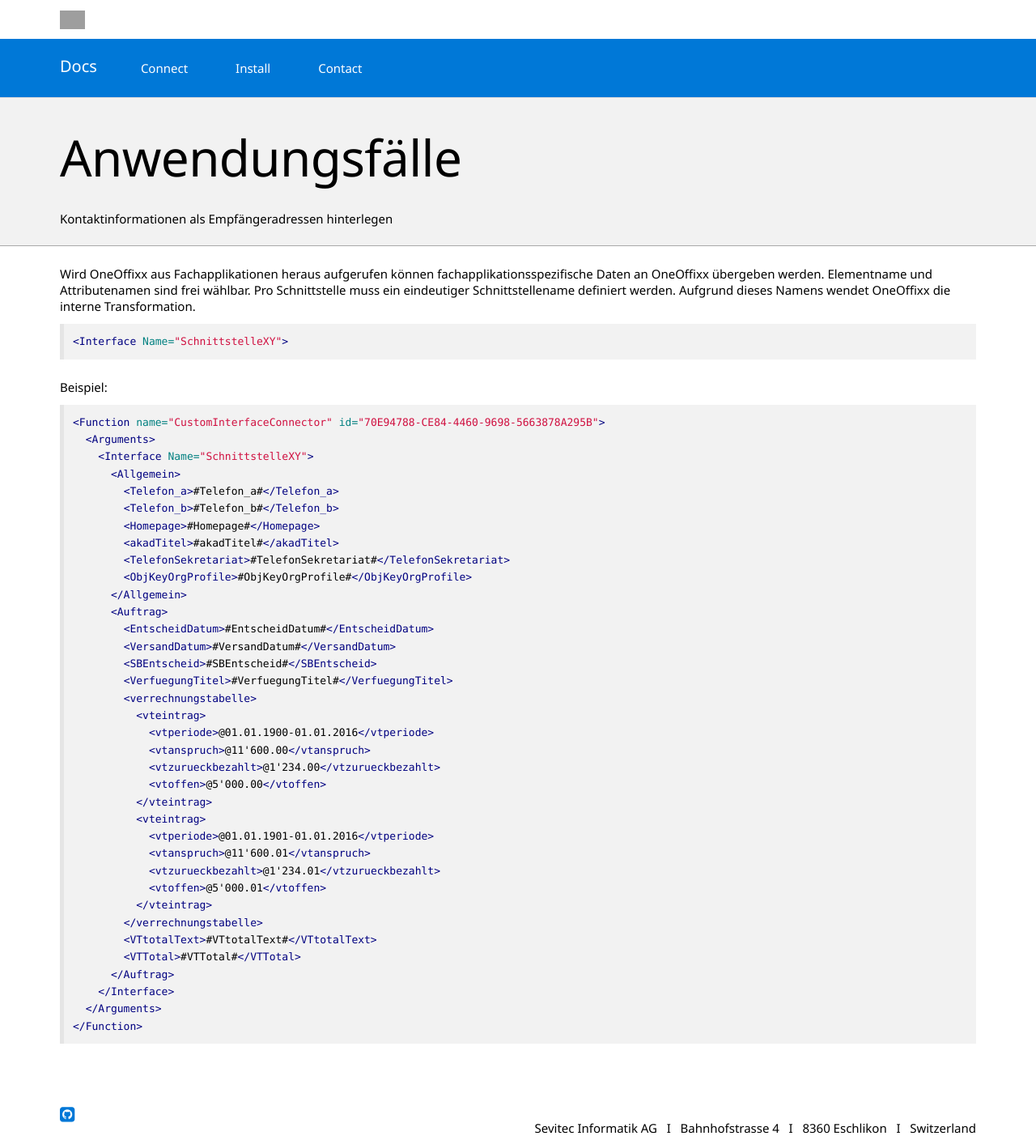
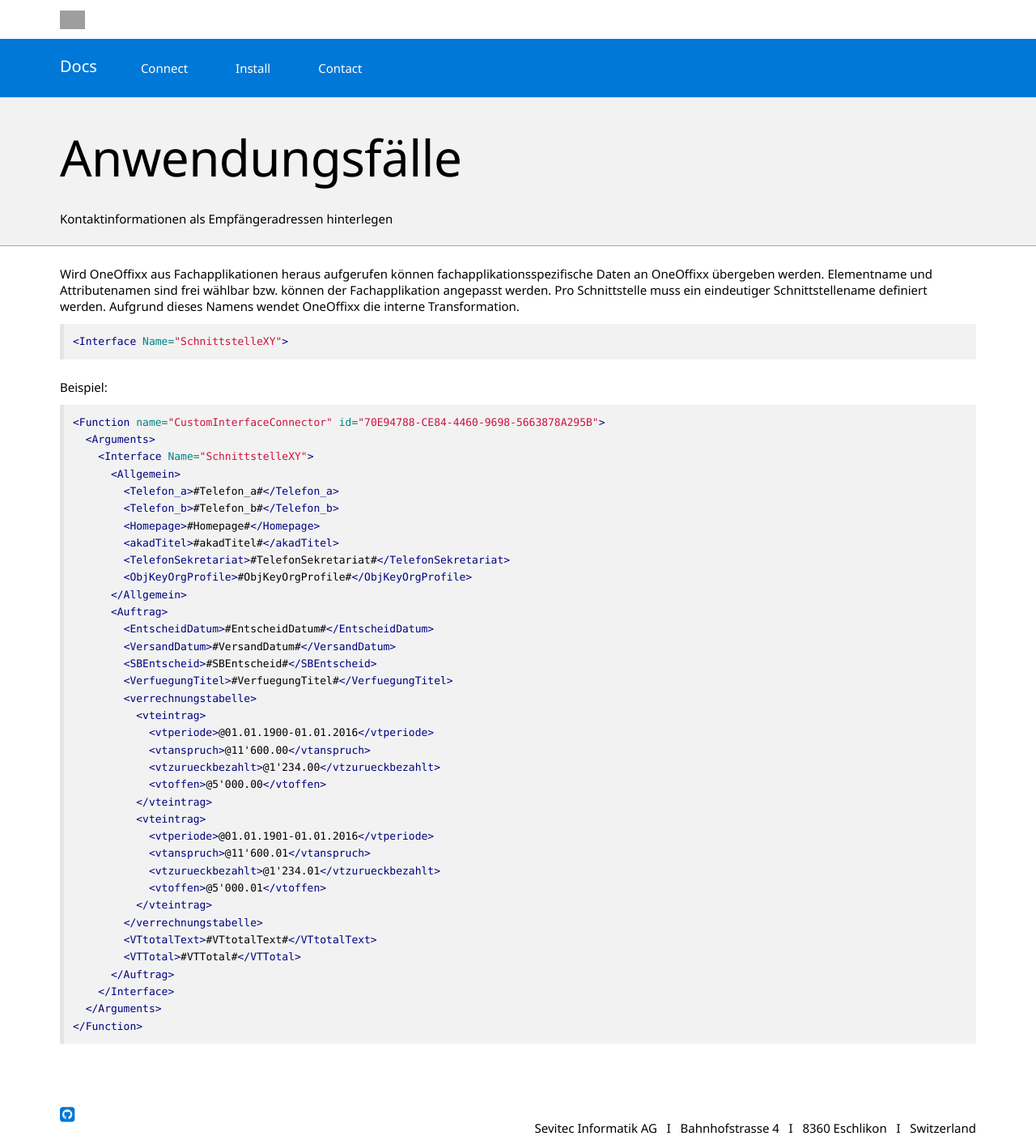
Before and after one commit to primesoft-group/oneoffixx-docs, a Jekyll site: the page built from _pages/connect/de/usecases-custominterfaceconnector.md, in a window 1280 px wide. Shown: the whole page at 81% size. Built offline with Jekyll 4.4.1, drawn with Linux system fonts in a browser that asks for light colours; nearby versions of some CDN libraries; some web fonts are replaced; grey boxes are pictures that could not be loaded.

Commit message:
Update usecases-custominterfaceconnector.md

````diff
--- a/_pages/connect/de/usecases-custominterfaceconnector.md
+++ b/_pages/connect/de/usecases-custominterfaceconnector.md
@@ -5,7 +5,7 @@ subtitle: Kontaktinformationen als Empfängeradressen hinterlegen
 permalink: "connect/de/usecases/contact-information/"
 ---
 
-Wird OneOffixx aus Fachapplikationen heraus aufgerufen können fachapplikationsspezifische Daten an OneOffixx übergeben werden. Elementname und Attributenamen sind frei wählbar. Pro Schnittstelle muss ein eindeutiger Schnittstellename definiert werden. Aufgrund dieses Namens wendet OneOffixx die interne Transformation.
+Wird OneOffixx aus Fachapplikationen heraus aufgerufen können fachapplikationsspezifische Daten an OneOffixx übergeben werden. Elementname und Attributenamen sind frei wählbar bzw. können der Fachapplikation angepasst werden. Pro Schnittstelle muss ein eindeutiger Schnittstellename definiert werden. Aufgrund dieses Namens wendet OneOffixx die interne Transformation.
 
 ```xml
 <Interface Name="SchnittstelleXY">
````
